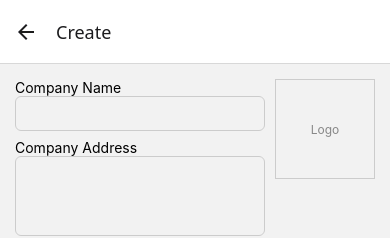
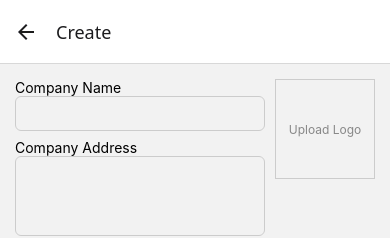
Before and after one commit to kibria-khandaker/invoice_quotation_generator, a React Native app: screen /Create in a window 390 px wide. Shown: the top 238 px of the page. Built offline with nearby package versions, Linux system fonts and the light colour scheme.

Commit message:
Logo &  Sing Image upload & PDF showing OK

```diff
--- a/package.json
+++ b/package.json
@@ -13,6 +13,7 @@
     "@react-navigation/native": "^7.2.2",
     "@react-navigation/native-stack": "^7.14.10",
     "expo": "~54.0.33",
+    "expo-image-manipulator": "~14.0.8",
     "expo-image-picker": "~17.0.10",
     "expo-print": "~15.0.8",
     "expo-sharing": "~14.0.8",
--- a/src/navigation/AppNavigator.js
+++ b/src/navigation/AppNavigator.js
@@ -1,3 +1,4 @@
+
 import { NavigationContainer } from '@react-navigation/native';
 import { createNativeStackNavigator } from '@react-navigation/native-stack';
 
--- a/src/screens/CreateQuotationScreen.js
+++ b/src/screens/CreateQuotationScreen.js
@@ -2,11 +2,13 @@
 
 
 
-import { View, Text, TextInput, Button, ScrollView  } from 'react-native';
+import { View, Text, TextInput, Button, ScrollView, Image, TouchableOpacity  } from 'react-native';
 import { useState, useEffect } from 'react';
 import { SafeAreaView } from 'react-native-safe-area-context';
 import { generateQuotationNumber } from '../utils/generateQuotationNumber';
 import styles from './CreateQuotationScreenStyle';
+import * as ImagePicker from 'expo-image-picker';
+import * as ImageManipulator from 'expo-image-manipulator';
 
 export default function CreateQuotationScreen({ navigation }) {
 
@@ -32,7 +34,12 @@ export default function CreateQuotationScreen({ navigation }) {
     paymentTerms: '',
 paymentMethod: '',
 mobilePaymentInfo: '', // ✅ NEW FIELD
-signature: '', // ✅ will store image URI
+signature: '', // keep for compatibility
+// ✅ NEW
+logo: null,
+logoBase64: null,
+signatureImage: null,
+signatureBase64: null, // ✅ will store image URI
 notes: ''
   });
 
@@ -57,6 +64,58 @@ notes: ''
     }));
   };
 
+const pickAndProcessImage = async (field) => {
+  try {
+    // permission
+    const permission = await ImagePicker.requestMediaLibraryPermissionsAsync();
+    if (!permission.granted) {
+      alert('Permission required!');
+      return;
+    }
+
+    // pick image
+    const result = await ImagePicker.launchImageLibraryAsync({
+      mediaTypes: ImagePicker.MediaTypeOptions.Images,
+      base64: true,
+      quality: 0.7,
+    });
+
+    if (result.canceled) return;
+
+    const asset = result.assets[0];
+
+    // 🔥 RESIZE + COMPRESS
+    const manipulated = await ImageManipulator.manipulateAsync(
+      asset.uri,
+      [{ resize: { width: 300 } }], // auto scale height
+      {
+        compress: 0.5,
+        format: ImageManipulator.SaveFormat.JPEG,
+        base64: true,
+      }
+    );
+
+    // 🔥 SAVE IN STATE
+    if (field === 'logo') {
+      setInvoice(prev => ({
+        ...prev,
+        logo: manipulated.uri,
+        logoBase64: manipulated.base64,
+      }));
+    }
+
+    if (field === 'signature') {
+      setInvoice(prev => ({
+        ...prev,
+        signatureImage: manipulated.uri,
+        signatureBase64: manipulated.base64,
+      }));
+    }
+
+  } catch (err) {
+    console.log(err);
+  }
+};
   const updateService = (id, field, value) => {
     const updated = invoice.services.map(item =>
       item.id === id ? { ...item, [field]: value } : item
@@ -150,9 +209,20 @@ notes: ''
     </View>
 
     {/* RIGHT SIDE - LOGO */}
-    <View style={styles.logoContainer}>
-      <Text style={{ fontSize: 12, color: '#888' }}>Logo</Text>
-    </View>
+<TouchableOpacity
+  style={styles.logoContainer}
+  onPress={() => pickAndProcessImage('logo')}
+>
+  {invoice.logo ? (
+    <Image
+      source={{ uri: invoice.logo }}
+      style={{ width: '100%', height: '100%' }}
+      resizeMode="contain"
+    />
+  ) : (
+    <Text style={{ fontSize: 12, color: '#888' }}>Upload Logo</Text>
+  )}
+</TouchableOpacity>
 
   </View>
 {/* 2222222222  */}
@@ -356,12 +426,20 @@ Rocket: 01XXXXXXXXX`}
   <Text style={{ marginBottom: 20 }}>________________________</Text>
   <Text>Authorized Signature</Text>
 
-  <TextInput
-    value={invoice.signature}
-    onChangeText={(t) => updateField('signature', t)}
-    style={styles.input}
-    placeholder="Signature Name"
-  />
+<TouchableOpacity onPress={() => pickAndProcessImage('signature')}>
+  {invoice.signatureImage ? (
+    <Image
+      source={{ uri: invoice.signatureImage }}
+      style={{ width: 120, height: 60 }}
+      resizeMode="contain"
+    />
+  ) : (
+    <View style={styles.signatureBox}>
+      <Text style={{ fontSize: 10 }}>Upload Signature</Text>
+    </View>
+  )}
+</TouchableOpacity>
+
 </View>
 {/* 10, 10, 10, 10  */}
 
--- a/src/screens/CreateQuotationScreenStyle.js
+++ b/src/screens/CreateQuotationScreenStyle.js
@@ -1,3 +1,5 @@
+// src/screens/ CreateQuotationScreenStyle.js
+
 import { StyleSheet } from 'react-native';
 
 const styles = StyleSheet.create({
--- a/src/screens/PreviewScreen.js
+++ b/src/screens/PreviewScreen.js
@@ -2,7 +2,7 @@
 
 
 
-import { View, Text, Button, ScrollView } from 'react-native';
+import { View, Text, Button, ScrollView, Image } from 'react-native';
 import { SafeAreaView } from 'react-native-safe-area-context';
 import { generatePDF } from '../services/pdfService';
 import * as Sharing from 'expo-sharing';
@@ -39,6 +39,16 @@ export default function PreviewScreen({ route }) {
   </View>
 
   {/* RIGHT - LOGO */}
+{data.logo ? (
+  <Image
+    source={{ uri: data.logo }}
+    style={{
+      width: 80,
+      height: 80
+    }}
+    resizeMode="contain"
+  />
+) : (
   <View style={{
     width: 80,
     height: 80,
@@ -49,6 +59,7 @@ export default function PreviewScreen({ route }) {
   }}>
     <Text style={{ fontSize: 10 }}>Logo</Text>
   </View>
+)}
 
 </View>
 {/* 22222222222 */}
@@ -156,7 +167,16 @@ export default function PreviewScreen({ route }) {
 {/* SIGNATURE */}
 <View style={{ alignItems: 'flex-end', marginTop: 30 }}>
   <Text>________________________</Text>
-  <Text>{data.signature}</Text>
+
+  {data.signatureImage ? (
+      <Image
+        source={{ uri: data.signatureImage }}
+        style={{ width: 120, height: 60 }}
+        resizeMode="contain"
+      />
+    ) : (
+      <Text>{data.signature}</Text>
+  )}
 </View>
 {/* 10 10 10  */}
 
```
Also changed, not shown: src/templates/quotationTemplate.js (+17 -0 lines), 1 other file (tests, documents, lock files or other folders).
